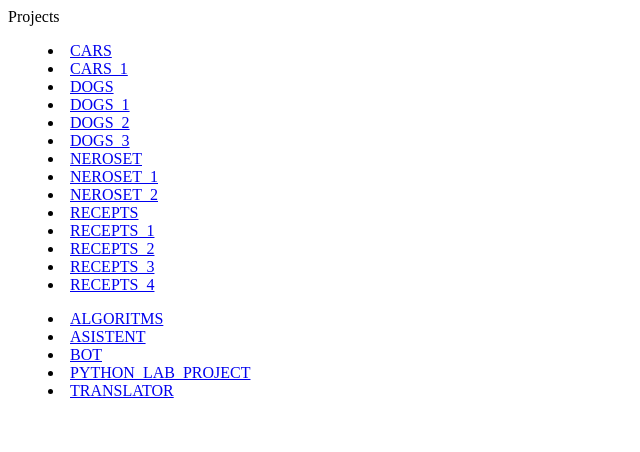
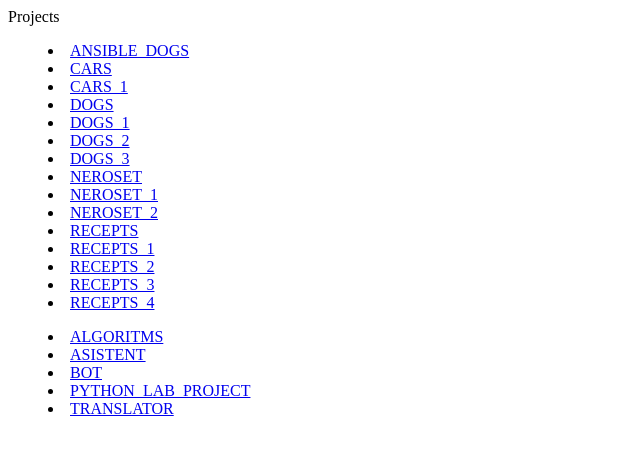
Before and after one commit to viktar99999/rezume, a plain HTML site: page Rezume/index.html in a window 1280 px wide. Shown: the whole page, without its empty margins (0-640 px from the left). Drawn offline with Linux system fonts and the light colour scheme.

Commit message:
upgrade projects.html

```diff
--- a/Rezume/index.html
+++ b/Rezume/index.html
@@ -9,6 +9,7 @@
         <header></header>
         <nav><class="top-menu">
             <menu>
+                        <li><a href="ansible_dogs.html">ANSIBLE_DOGS</a></li>
                         <li><a href="cars.html">CARS</a></li>
             <li><a href="cars_1.html">CARS_1</a></li>
             <li><a href="dogs.html">DOGS</a></li>
```
